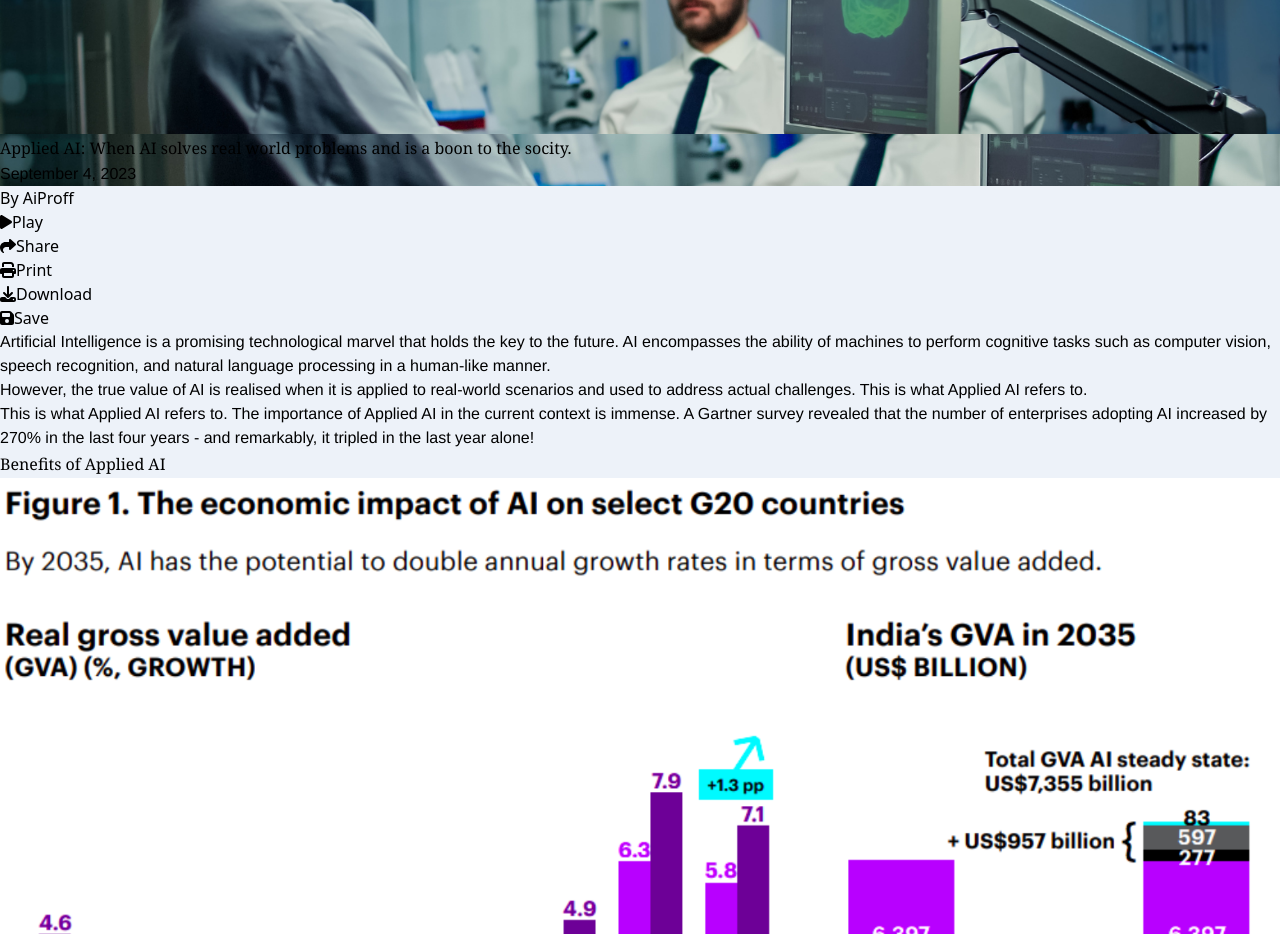
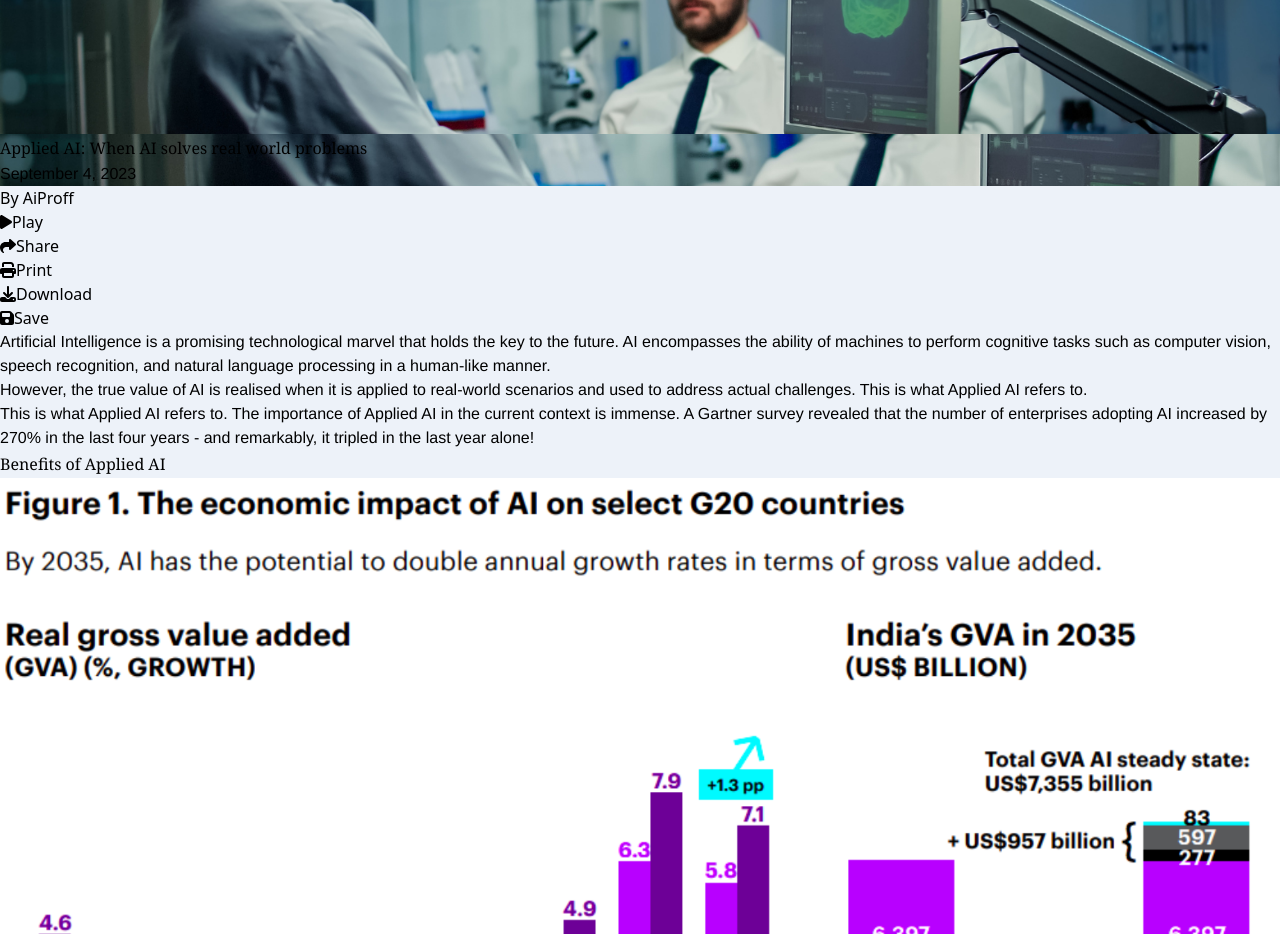
Before and after one commit to KrunalTarale/AiproffApp_cicd, a React (Vite) app in the folder frontend/: page /article in a window 1280 px wide. Shown: the part 1220-2154 px from the top of the page. Built offline with nearby package versions, Linux system fonts and the light colour scheme.

Commit message:
reset changes

```diff
--- a/frontend/src/components/Article/Article.jsx
+++ b/frontend/src/components/Article/Article.jsx
@@ -119,7 +119,7 @@ const Article = () => {
 
             <div className="max-w-5xl md:absolute inset-0 flex flex-col justify-center items-center p-6 mx-auto lg:mt-20 lg:pt-12">
               <h1 className="text-4xl md:text-5xl font-semibold mb-2 z-10 text-white leading-relaxed">
-                Applied AI: When AI solves real world problems and is a boon to the socity.
+                Applied AI: When AI solves real world problems
               </h1>
               <div className="w-full flex justify-start items-center">
                 <p className="mt-2 text-slate-100">September 4, 2023</p>
```
